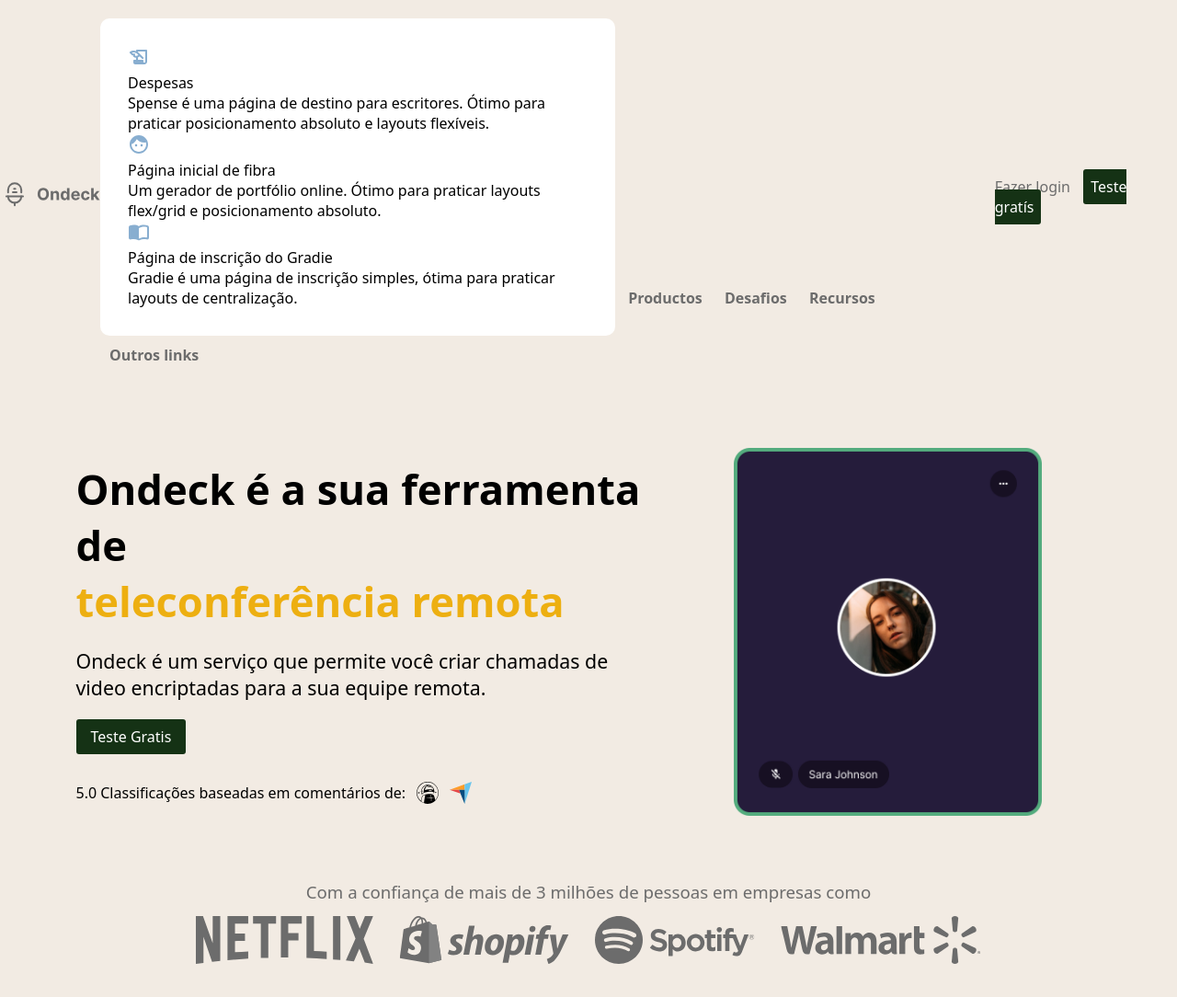
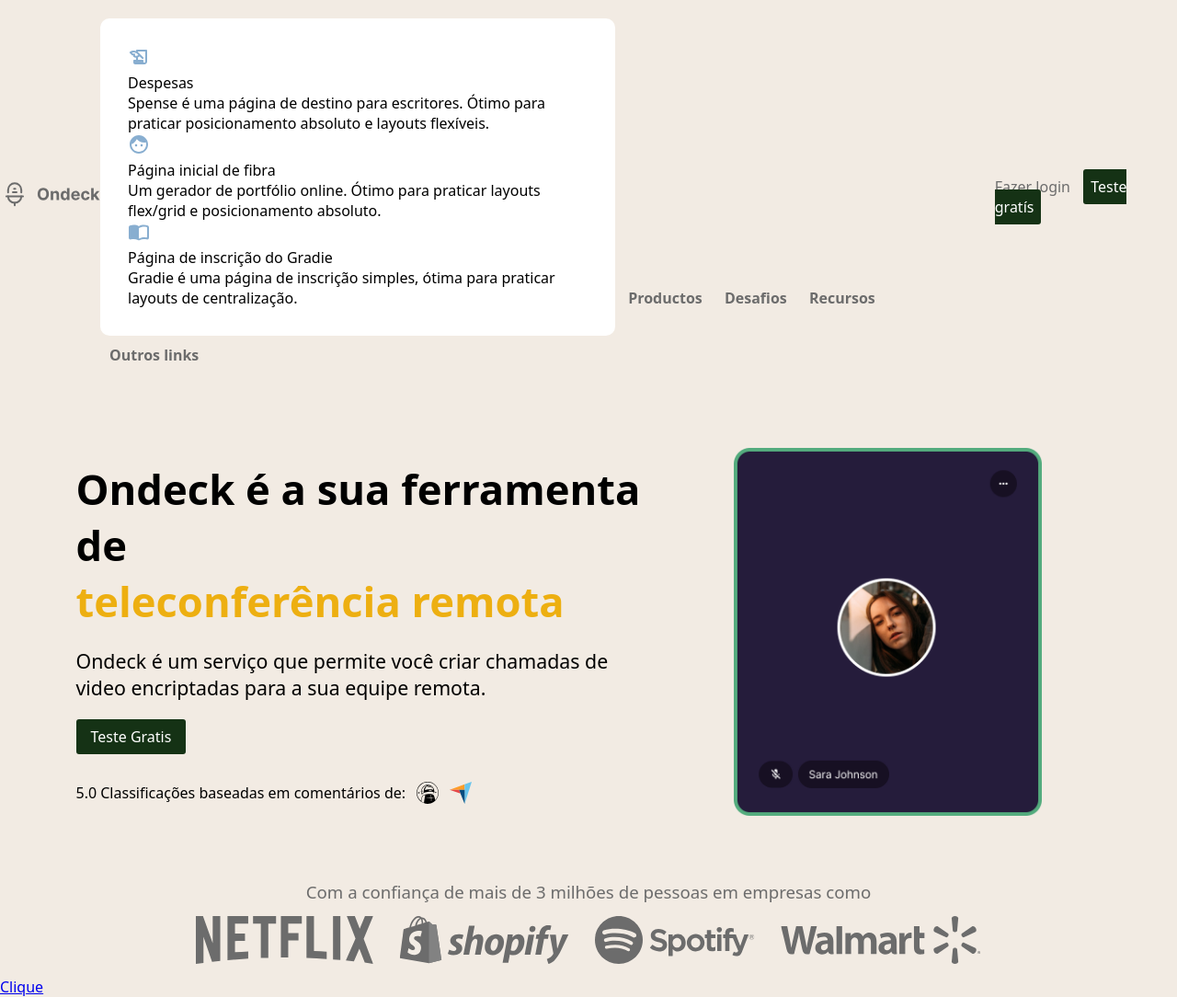
Before and after one commit to WilsonJeremias2022/Landing-Pages, a plain HTML site: page on_a_deck/index.html in a window 1280 px wide. Shown: the whole page at 92% size. Before the commit the page ends 1062 px from the top, so only its background shows below. Drawn offline with Linux system fonts and the light colour scheme.

Commit message:
Update index.html

```diff
--- a/on_a_deck/index.html
+++ b/on_a_deck/index.html
@@ -88,5 +88,6 @@
             <img src="Imagens/Walmart Logo.svg" alt="">
         </div>
     </section>
+    <a href="file.html">Clique</a>
 </body>
 </html>
```
